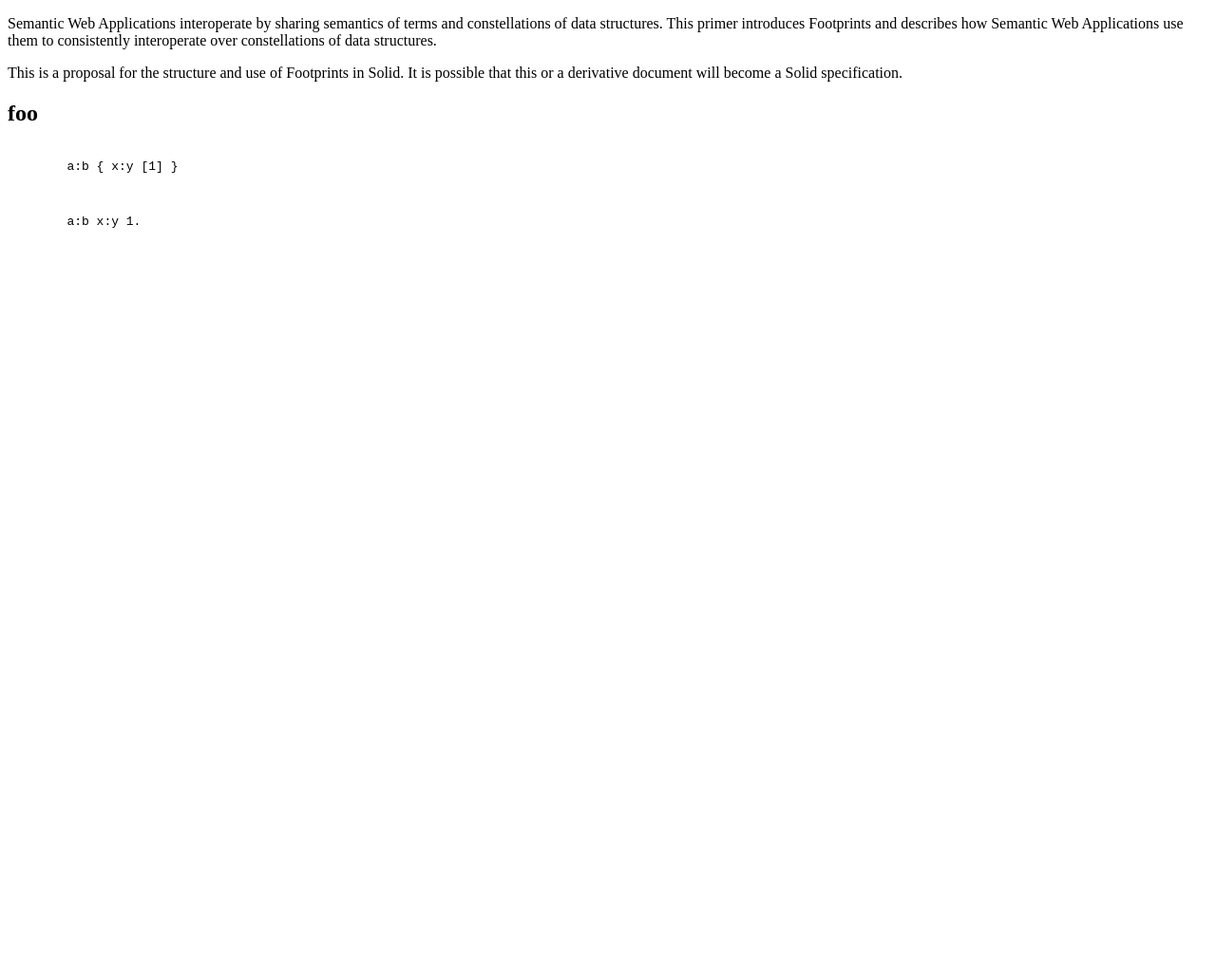
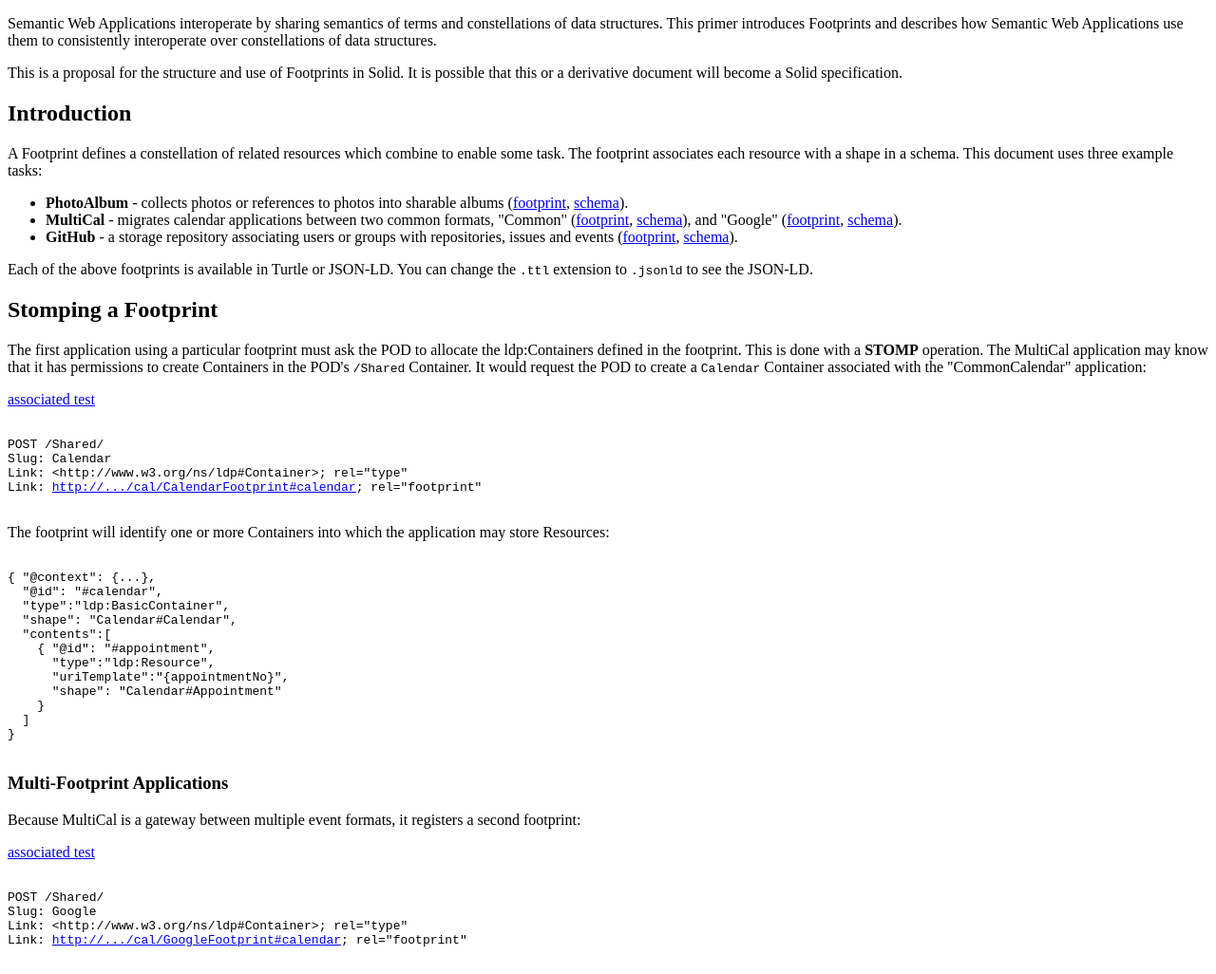
Before and after one commit to shapetrees/test-suite, a website: page primer.html in a window 1280 px wide. Shown: the whole page at 95% size. Before the commit the page ends 800 px from the top, so only its background shows below. Drawn offline with nearby package versions, Linux system fonts and the light colour scheme; a script that the page names is missing.

Commit message:
+ stomp /Calendar

```diff
--- a/primer.html
+++ b/primer.html
@@ -42,14 +42,75 @@
       </p>
     </section>
 
-    <section id="foo">
-      <h2>foo</h2>
-      <pre><code class="shexc">
-        a:b { x:y [1] }
-      </code></pre>
-      <pre><code class="turtle">
-        a:b x:y 1.
-      </code></pre>
+    <section id="introduction">
+      <h2>Introduction</h2>
+      <p>
+        A Footprint defines a constellation of related resources which combine to enable some task.
+        The footprint associates each resource with a shape in a schema.
+        This document uses three example tasks:
+      </p>
+      <ul>
+        <li><b>PhotoAlbum</b> - collects photos or references to photos into sharable albums (<a href="https://github.com/janeirodigital/footprint-tests/blob/master/solidApps/staticRoot/photo/PhotoAlbumFootprint.ttl">footprint</a>, <a href="https://github.com/janeirodigital/footprint-tests/blob/master/solidApps/staticRoot/photo/PhotoAlbum.shex">schema</a>).</li>
+        <li><b>MultiCal</b> - migrates calendar applications between two common formats, "Common" (<a href="https://github.com/janeirodigital/footprint-tests/blob/master/solidApps/staticRoot/cal/CalendarFootprint.ttl">footprint</a>, <a href="https://github.com/janeirodigital/footprint-tests/blob/master/solidApps/staticRoot/cal/Calendar.shex">schema</a>), and "Google" (<a href="https://github.com/janeirodigital/footprint-tests/blob/master/solidApps/staticRoot/cal/GoogleFootprint.ttl">footprint</a>, <a href="https://github.com/janeirodigital/footprint-tests/blob/master/solidApps/staticRoot/cal/GoogleCalendar.shex">schema</a>).</li>
+        <li><b>GitHub</b> - a storage repository associating users or groups with repositories, issues and events (<a href="https://github.com/janeirodigital/footprint-tests/blob/master/solidApps/staticRoot/gh/ghFootprint.ttl">footprint</a>, <a href="https://github.com/janeirodigital/footprint-tests/blob/master/solidApps/staticRoot/gh/ghSchema.shex">schema</a>).</li>
+      </ul>
+      <p>
+        Each of the above footprints is available in Turtle or JSON-LD.
+        You can change the <code>.ttl</code> extension to <code>.jsonld</code> to see the JSON-LD.
+      </p>
+    </section>
+
+    <section id="stomp">
+      <h2>Stomping a Footprint</h2>
+      <p>
+        The first application using a particular footprint must ask the POD to allocate the ldp:Containers defined in the footprint.
+        This is done with a <b>STOMP</b> operation.
+        The MultiCal application may know that it has permissions to create Containers in the POD's <code>/Shared</code> Container.
+        It would request the POD to create a <code>Calendar</code> Container associated with the "CommonCalendar" application:
+      </p>
+      <div class="example">
+        <p><a href="https://github.com/janeirodigital/footprint-tests/blob/master/test/cal.test.js#L47-L48">associated test</a></p>
+        <pre class="http nohighlight"><code>
+POST /Shared/
+Slug: Calendar
+Link: &lt;http://www.w3.org/ns/ldp#Container&gt;; rel="type"
+Link: <a href="https://github.com/janeirodigital/footprint-tests/blob/master/solidApps/staticRoot/cal/CalendarFootprint.jsonld">http://.../cal/CalendarFootprint#calendar</a>; rel="footprint"
+        </code></pre>
+      </div>
+      <p>
+        The footprint will identify one or more Containers into which the application may store Resources:
+      </p>
+      <div class="example">
+        <pre><code class="js">
+{ "@context": {...},
+  "@id": "#calendar",
+  "type":"ldp:BasicContainer",
+  "shape": "Calendar#Calendar",
+  "contents":[
+    { "@id": "#appointment",
+      "type":"ldp:Resource",
+      "uriTemplate":"{appointmentNo}",
+      "shape": "Calendar#Appointment"
+    }
+  ]
+}
+        </code></pre></div>
+
+      <section id="stomp">
+        <h3>Multi-Footprint Applications</h3>
+        <p>
+          Because MultiCal is a gateway between multiple event formats, it registers a second footprint:
+        </p>
+        <div class="example">
+          <p><a href="https://github.com/janeirodigital/footprint-tests/blob/master/test/cal.test.js#L56-L57">associated test</a></p>
+          <pre class="http nohighlight"><code>
+POST /Shared/
+Slug: Google
+Link: &lt;http://www.w3.org/ns/ldp#Container&gt;; rel="type"
+Link: <a href="https://github.com/janeirodigital/footprint-tests/blob/master/solidApps/staticRoot/cal/GoogleFootprint.jsonld">http://.../cal/GoogleFootprint#calendar</a>; rel="footprint"
+          </code></pre>
+        </div>
+      </section>
     </section>
 
 
```
